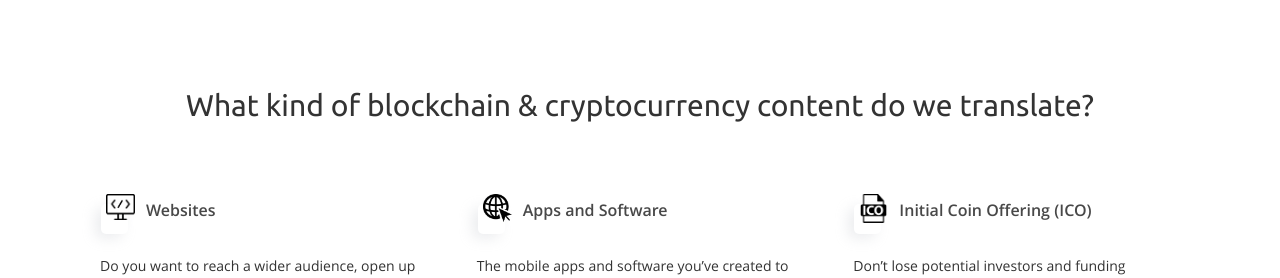
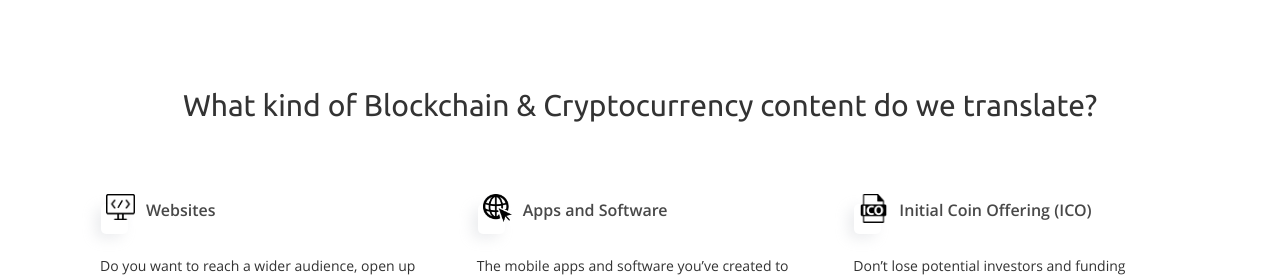
Before and after one commit to jndctranslation/landing_page, a Jekyll site: the page built from pages/blockchain_crypto.md, in a window 1280 px wide and 900 px high, scrolled down 377 px. Shown: the part 173-451 px from the top of the window. Built offline with Jekyll 4.4.1, drawn with Linux system fonts in a browser that asks for light colours.

Commit message:
Update Website Pages “blockchain_crypto_page_information”

```diff
--- a/_data/pages/blockchain_crypto.yml
+++ b/_data/pages/blockchain_crypto.yml
@@ -32,7 +32,7 @@ block_2:
         need to for the future your business.
       title: Initial Coin Offering (ICO)
   text: ''
-  title: What kind of blockchain & cryptocurrency content do we translate?
+  title: What kind of Blockchain & Cryptocurrency content do we translate?
   visible: true
 block_3:
   background_image: ''
```
